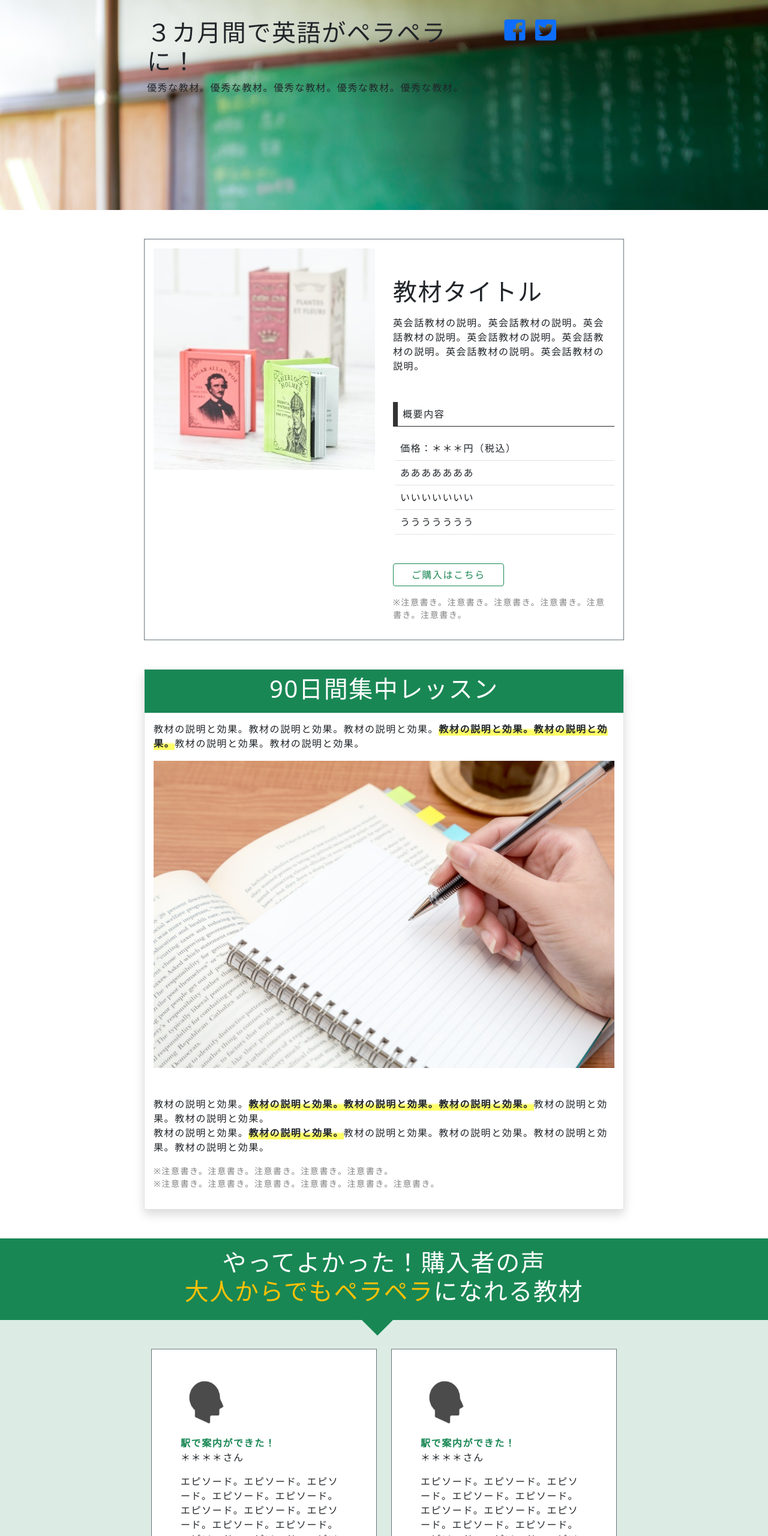
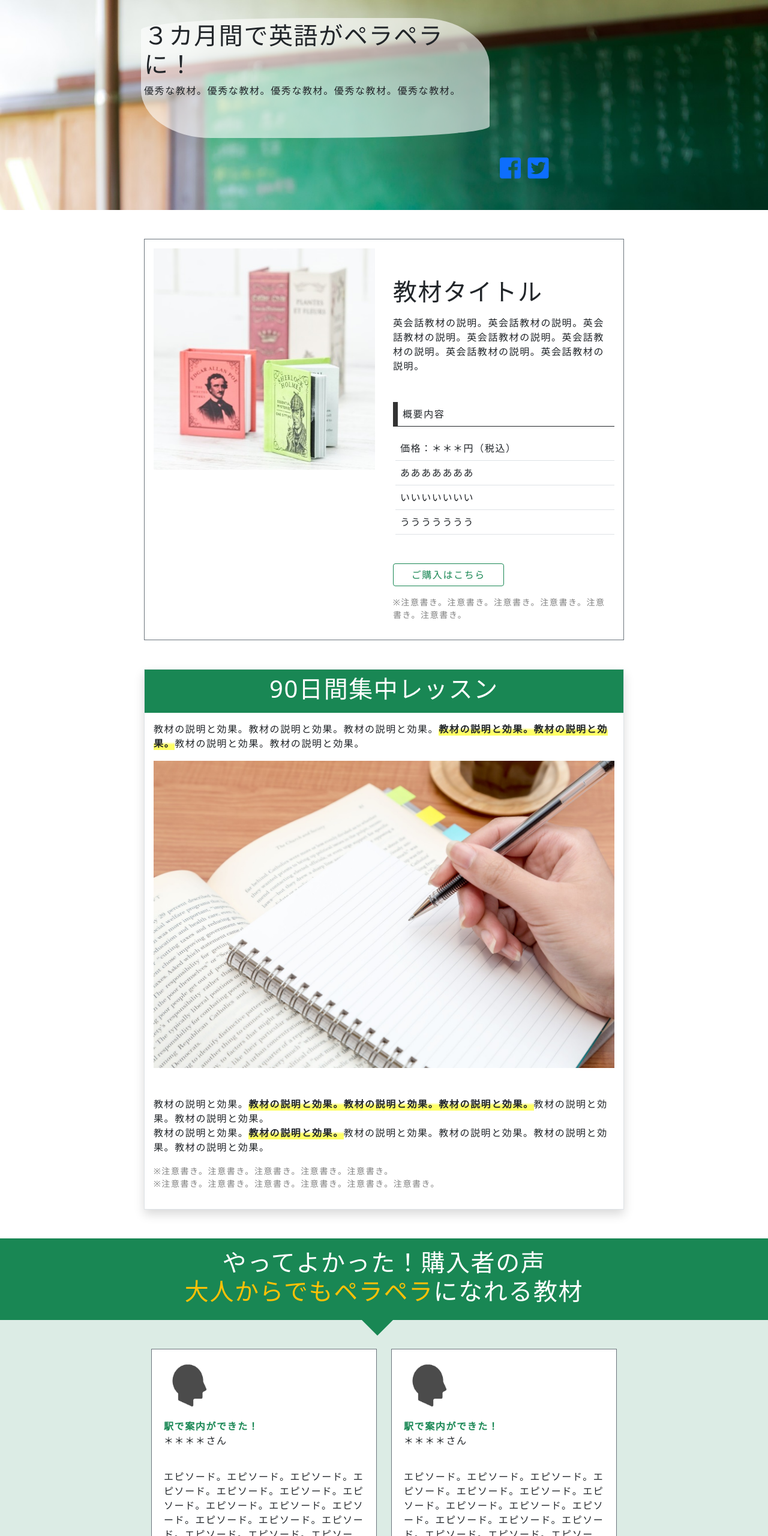
Before and after one commit to y-portfolio/english-lesson, a plain HTML site: page index.html in a window 1280 px wide. Shown: the top 2560 px of the page at 60% size. Drawn offline with nearby package versions, Linux system fonts and the light colour scheme.

Commit message:
Add files via upload

```diff
--- a/css/styles.css
+++ b/css/styles.css
@@ -14,26 +14,21 @@ h1, h2 {
 header {
   background-image: url(../img/top.jpg);
   background-size: cover;
-  height: 350px;
+  height: 300px;
 }
 
 #top {
   height: 50px;
-  justify-content: space-between;
+  padding: 30px 0 0 20px;
 }
 
 #top-text {
-  /* width: 50%;
-  height: 50%; */
-  /* background: rgba(255, 255, 255, .8); */
-  /* border-radius: 50%; */
-  margin: 30px 0 0 30px;
+  background: rgba(255, 255, 255, .6);
+  border-radius: 50% 20% / 10% 40%;
+  padding: 5px;
   width: 70%;
+  min-height: 200px;
 }
-
-/* #top-text h1 {
-  font-size: 32px;
-} */
 
 #sns-icon {
   margin: 20px 15px 0 auto;
@@ -45,7 +40,7 @@ header {
 }
 
 #sns-icon li {
-  margin-right: 15px;
+  margin-right: 10px;
 }
 
 .table-title {
@@ -113,7 +108,7 @@ table th {
 
 .user ul {
   list-style-type: none;
-  padding: 0;
+  padding: 20px;
 }
 
 .user img {
@@ -122,6 +117,7 @@ table th {
 
 .comment p {
   margin: 0;
+  padding: 0 20px 30px 20px;
 }
 
 .copylight {
@@ -131,30 +127,20 @@ table th {
 }
 
 @media (min-width: 900px) {
+  header {
+    height: 350px;
+  }
+
   #top {
     width: 850px;
     margin: 0 auto;
   }
-
-  /* #top-text {
-    width: 300px;
-    height: 300px;
-    background: rgba(255, 255, 255, .8);
-    border-radius: 50%;
-    margin: 30px 0 0 30px;
-    padding: 40px 30px 70px 40px;
-  }
-   */
 
   #item {
     display: flex;
     width: 800px;
     margin: 48px auto 0;
   }
-
-  /* #item, .e-text {
-    margin: 48px;
-  } */
 
   .pic, .text {
     width: 50%;
--- a/index.html
+++ b/index.html
@@ -12,7 +12,7 @@
   </head>
   <body>
     <header>
-      <section id="top" class="d-flex">
+      <section id="top">
         <div id="top-text">
           <h1>３カ月間で英語がペラペラに！</h1>
           <p>優秀な教材。優秀な教材。優秀な教材。優秀な教材。優秀な教材。</p>
@@ -81,7 +81,7 @@
 
         <div class="user-wrap">
           <div class="container pb-5">
-            <div class="border border-secondary p-5 bg-white">
+            <div class="border border-secondary bg-white">
               <div class="user">
                 <ul>
                   <li><img src="img/user.png" class="mb-3"></li>
@@ -96,7 +96,7 @@
           </div>
 
           <div class="container pb-5">
-            <div class="border border-secondary p-5 bg-white">
+            <div class="border border-secondary bg-white">
               <div class="user">
                 <ul>
                   <li><img src="img/user.png" class="mb-3"></li>
@@ -113,7 +113,7 @@
 
         <div class="user-wrap">
           <div class="container pb-5">
-            <div class="border border-secondary p-5 bg-white">
+            <div class="border border-secondary bg-white">
               <div class="user">
                 <ul>
                   <li><img src="img/user.png" class="mb-3"></li>
@@ -128,7 +128,7 @@
           </div>
 
           <div class="container pb-5">
-            <div class="border border-secondary p-5 bg-white">
+            <div class="border border-secondary bg-white">
               <div class="user">
                 <ul>
                   <li><img src="img/user.png" class="mb-3"></li>
```
